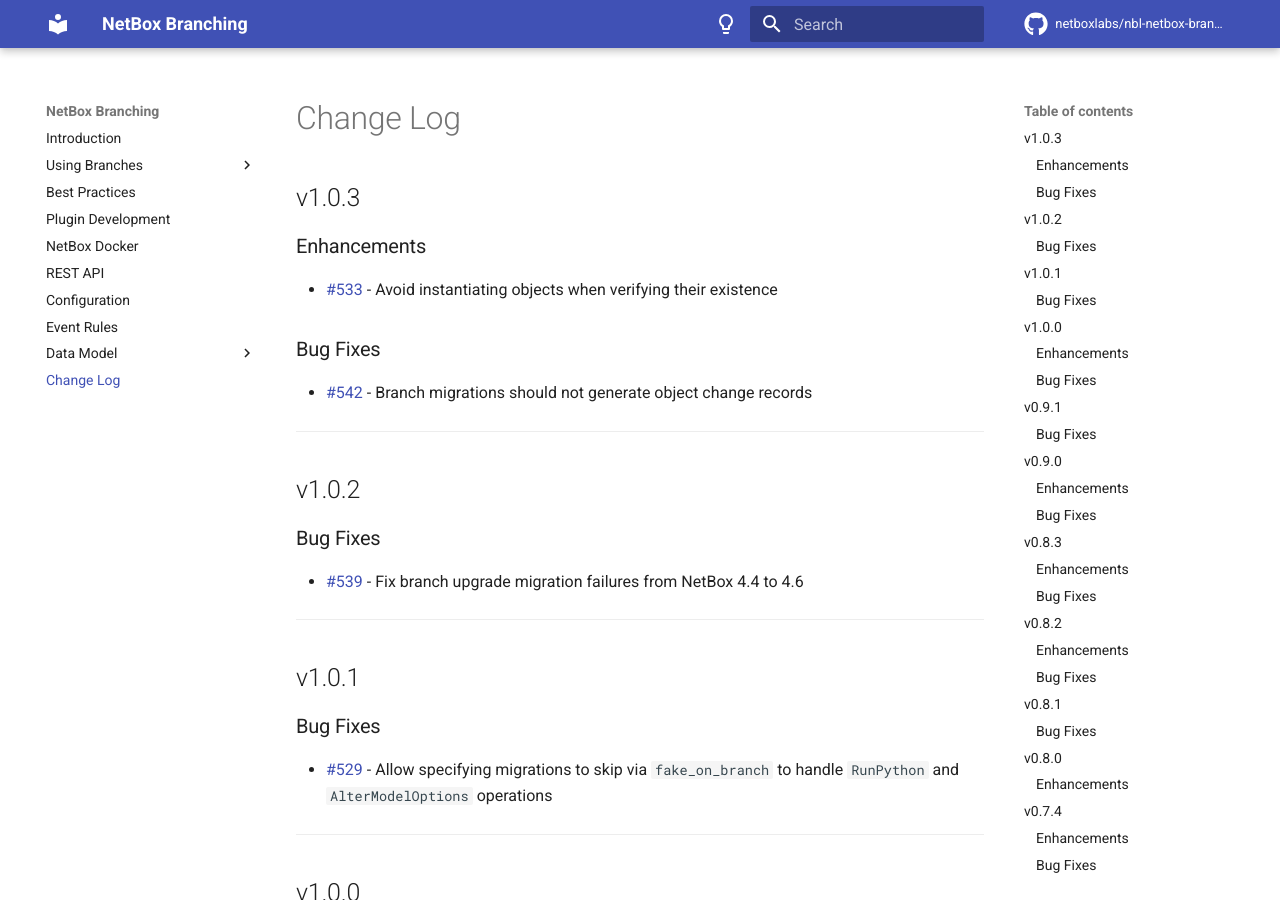
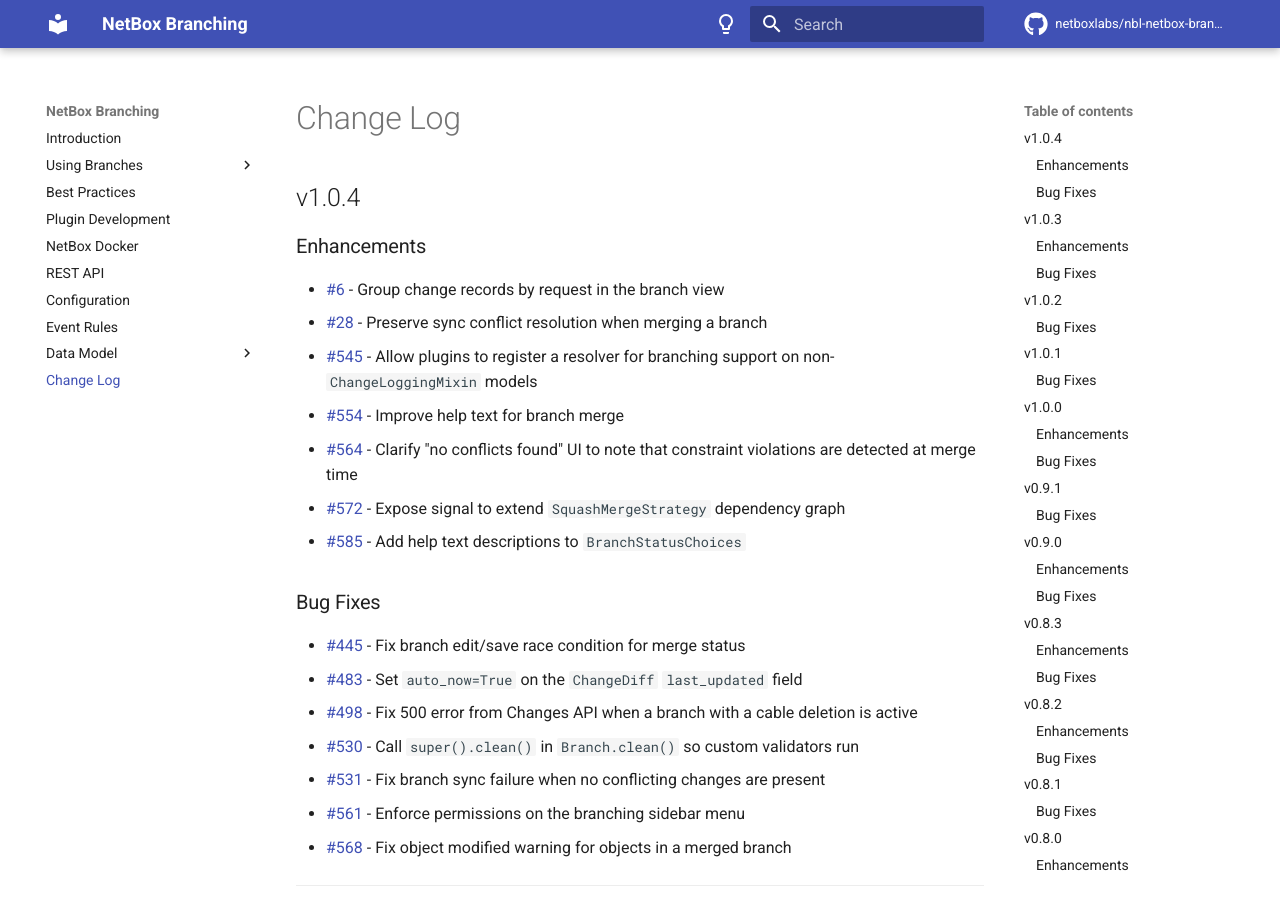
Before and after one commit to netboxlabs/netbox-branching, an MkDocs documentation site: the page built from docs/changelog.md, in a window 1280 px wide and 900 px high. Built offline with MkDocs 1.6.1 and Material for MkDocs 9.7.7, drawn with Linux system fonts in a browser that asks for light colours; comment, search, counter and statistics services are not loaded.

Commit message:
Release v1.0.4 (#590)

```diff
--- a/docs/changelog.md
+++ b/docs/changelog.md
@@ -1,4 +1,28 @@
 # Change Log
+
+## v1.0.4
+
+### Enhancements
+
+* [#6](https://github.com/netboxlabs/netbox-branching/issues/6) - Group change records by request in the branch view
+* [#28](https://github.com/netboxlabs/netbox-branching/issues/28) - Preserve sync conflict resolution when merging a branch
+* [#545](https://github.com/netboxlabs/netbox-branching/issues/545) - Allow plugins to register a resolver for branching support on non-`ChangeLoggingMixin` models
+* [#554](https://github.com/netboxlabs/netbox-branching/issues/554) - Improve help text for branch merge
+* [#564](https://github.com/netboxlabs/netbox-branching/issues/564) - Clarify "no conflicts found" UI to note that constraint violations are detected at merge time
+* [#572](https://github.com/netboxlabs/netbox-branching/issues/572) - Expose signal to extend `SquashMergeStrategy` dependency graph
+* [#585](https://github.com/netboxlabs/netbox-branching/issues/585) - Add help text descriptions to `BranchStatusChoices`
+
+### Bug Fixes
+
+* [#445](https://github.com/netboxlabs/netbox-branching/issues/445) - Fix branch edit/save race condition for merge status
+* [#483](https://github.com/netboxlabs/netbox-branching/issues/483) - Set `auto_now=True` on the `ChangeDiff` `last_updated` field
+* [#498](https://github.com/netboxlabs/netbox-branching/issues/498) - Fix 500 error from Changes API when a branch with a cable deletion is active
+* [#530](https://github.com/netboxlabs/netbox-branching/issues/530) - Call `super().clean()` in `Branch.clean()` so custom validators run
+* [#531](https://github.com/netboxlabs/netbox-branching/issues/531) - Fix branch sync failure when no conflicting changes are present
+* [#561](https://github.com/netboxlabs/netbox-branching/issues/561) - Enforce permissions on the branching sidebar menu
+* [#568](https://github.com/netboxlabs/netbox-branching/issues/568) - Fix object modified warning for objects in a merged branch
+
+---
 
 ## v1.0.3
 
--- a/netbox_branching/__init__.py
+++ b/netbox_branching/__init__.py
@@ -12,7 +12,7 @@
     name = 'netbox_branching'
     verbose_name = 'NetBox Branching'
     description = 'A git-like branching implementation for NetBox'
-    version = '1.0.3'
+    version = '1.0.4'
     base_url = 'branching'
     # Remember to update COMPATIBILITY.md when modifying the minimum/maximum supported NetBox versions.
     min_version = '4.4.1'
--- a/pyproject.toml
+++ b/pyproject.toml
@@ -1,6 +1,6 @@
 [project]
 name = "netboxlabs-netbox-branching"
-version = "1.0.3"
+version = "1.0.4"
 description = "A git-like branching implementation for NetBox"
 readme = "README.md"
 requires-python = ">=3.10"
```
Also changed, not shown: COMPATIBILITY.md (+1 -0 lines).
